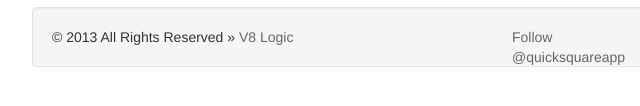
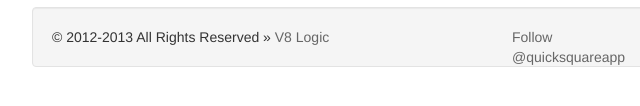
Before and after one commit to veader/Quicksquare-Website, a plain HTML site: page index.html in a window 1280 px wide. Shown: the part 620-726 px from the top of the page, 283-923 px from the left. Drawn offline with nearby package versions, Linux system fonts and the light colour scheme.

Commit message:
goof on copyright

```diff
--- a/index.html
+++ b/index.html
@@ -122,7 +122,7 @@
 
       <div class="footer">
         <div class="well">
-          &copy; 2013 All Rights Reserved &raquo;
+          &copy; 2012-2013 All Rights Reserved &raquo;
           <a href="http://v8logic.com">V8 Logic</a>
 
           <div id="follow">
```
